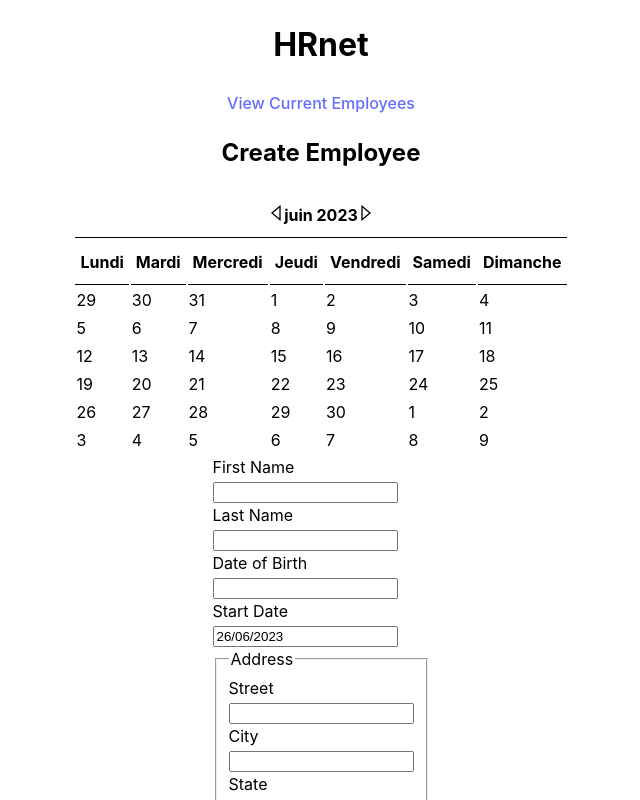
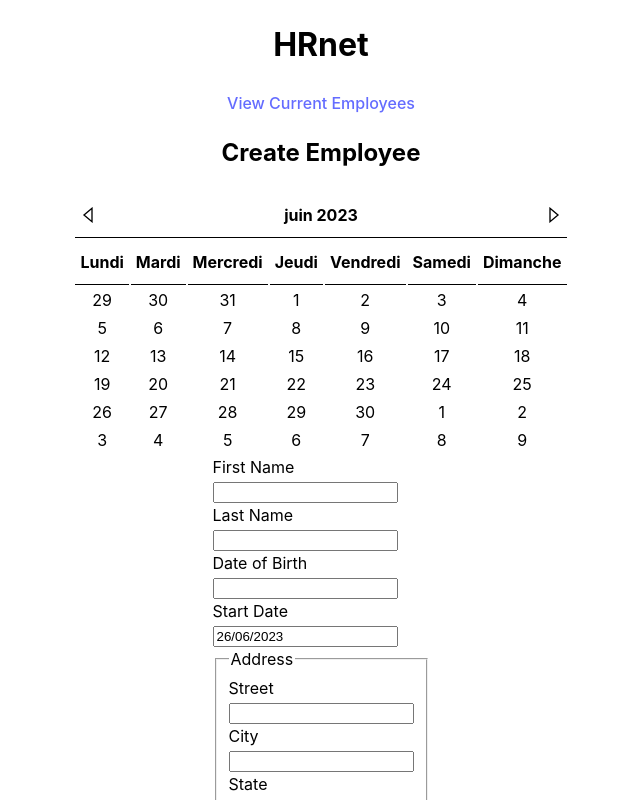
Before and after one commit to MaxenceCalifano/P14_jquery_to_react, a React (Vite) app: page / in a window 1280 px wide. Shown: the top 800 px of the page, without its empty margins (319-959 px from the left). Built offline with nearby package versions, Linux system fonts and the light colour scheme.

Commit message:
first css

```diff
--- a/src/components/Datepicker.jsx
+++ b/src/components/Datepicker.jsx
@@ -1,6 +1,7 @@
 import dayjs from "dayjs";
 import { useCallback, useMemo, useState } from "react";
 import PropTypes from 'prop-types'
+import styles from '../css/datepicker.module.css'
 import { GrCaretPrevious, GrCaretNext } from "react-icons/gr";
 import weekday from 'dayjs/plugin/weekday'
 import 'dayjs/locale/fr'
@@ -68,7 +69,7 @@ function Datepicker({ selectedDate, setSelectedDate }) {
             <thead>
                 <tr>
                     <th colSpan={7}>
-                        <div>
+                        <div className={styles.calendar_header}>
                             <GrCaretPrevious onClick={() => setDate(date.clone().subtract(1, "month"))} />
                             {date.format("MMM YYYY")}
                             <GrCaretNext onClick={() => setDate(date.clone().add(1, "month"))} />
@@ -91,7 +92,7 @@ function Datepicker({ selectedDate, setSelectedDate }) {
                     rows.map((cells, rowIndex) => (
                         <tr key={rowIndex}>
                             {cells.map(({ text, value }, cellIndex) => (
-                                <td key={cellIndex} onClick={() => setSelectedDate(value)}>{text}</td>
+                                <td className={styles.cell} key={cellIndex} onClick={() => setSelectedDate(value)}>{text}</td>
                             ))}
                         </tr>
                     ))
--- /dev/null
+++ b/src/css/datepicker.module.css
@@ -0,0 +1,10 @@
+.calendar_header {
+    display: flex;
+    justify-content: space-between;
+    align-items: center;
+}
+
+.cell {
+    cursor: pointer;
+    text-align: center;
+}
```
